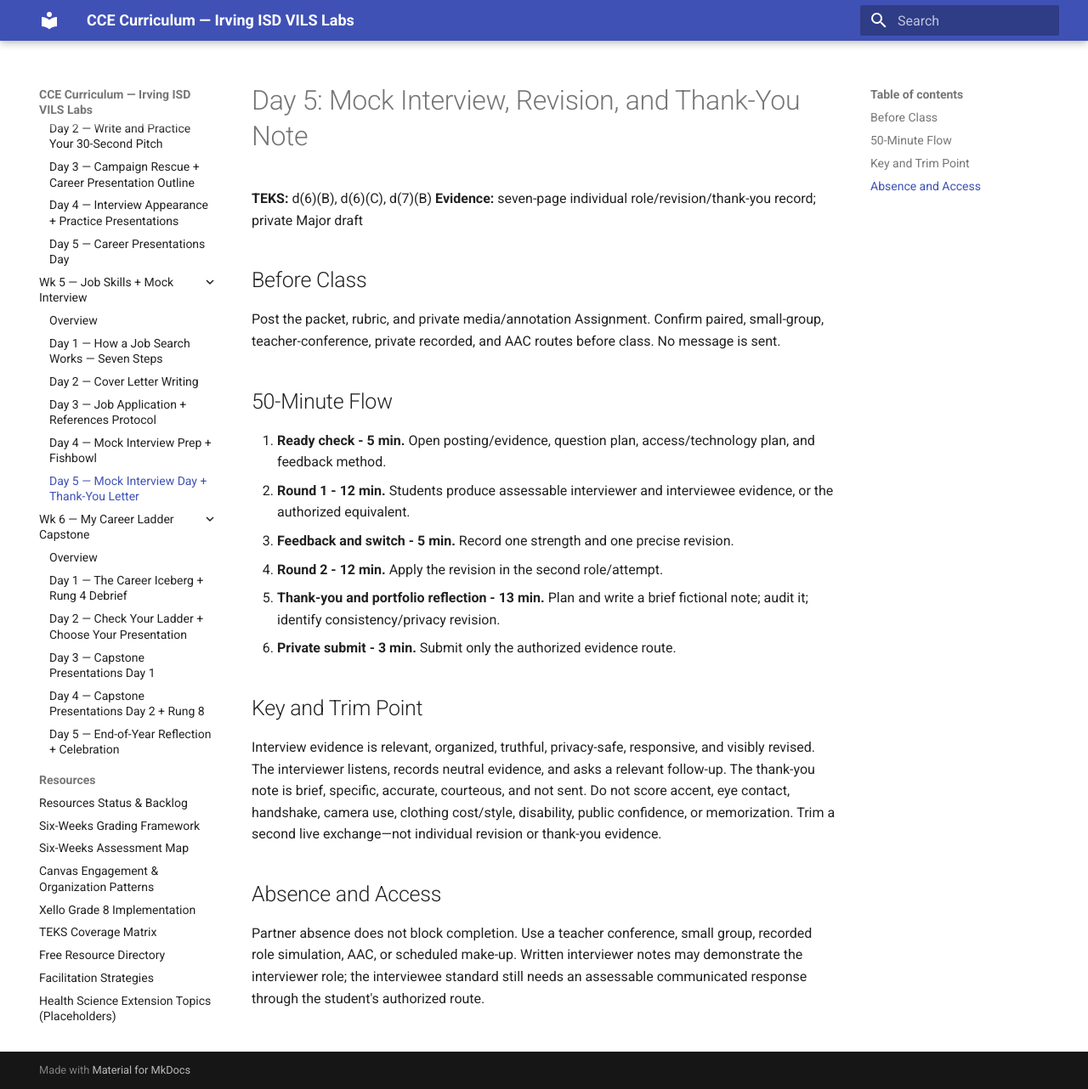
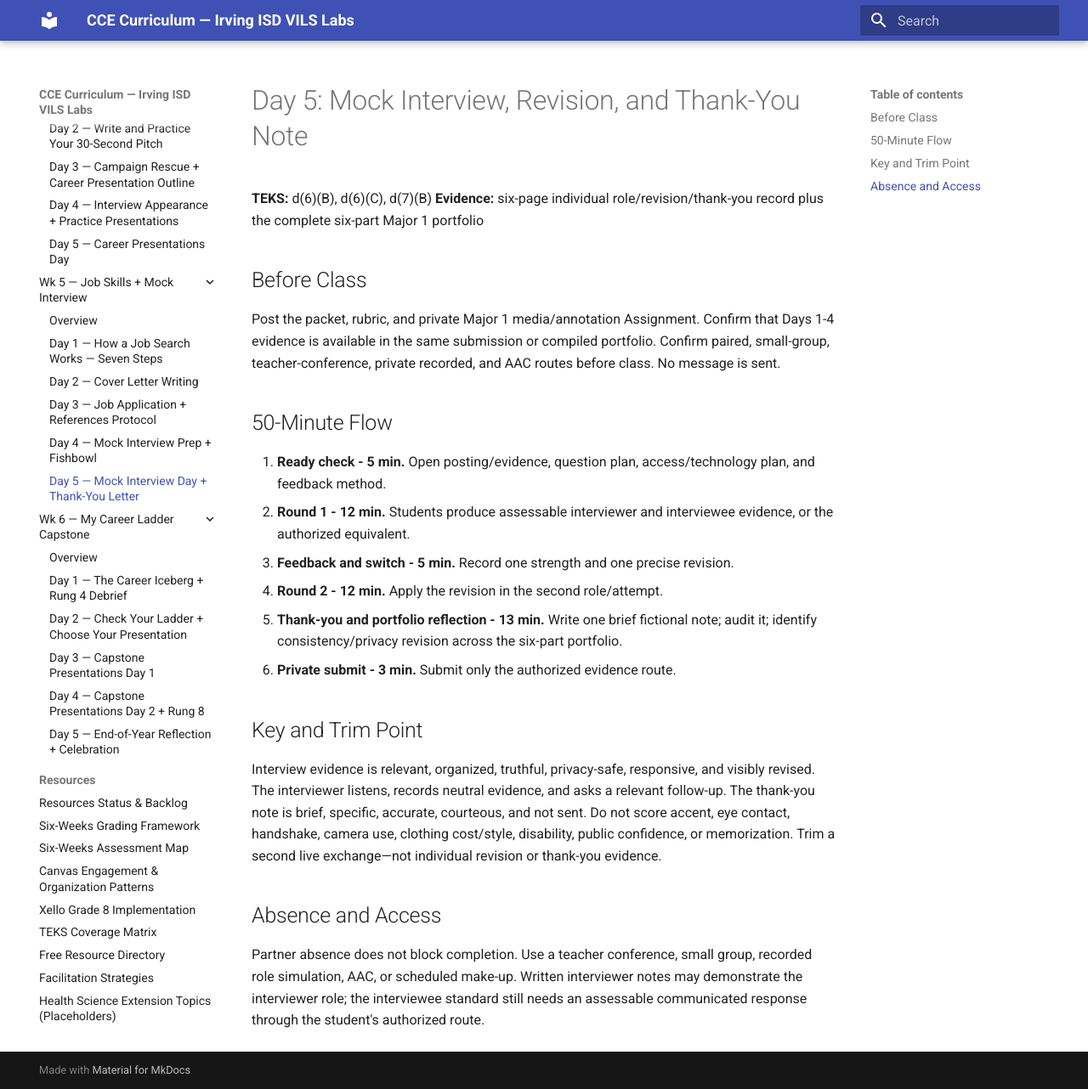
Before and after one commit to elbrielle/cce-curriculum, an MkDocs documentation site: the page built from docs/6sw/wk5-job-skills-mock-interview/day5.md, in a window 1280 px wide and 1282 px high. Shown: the whole window at 85% size. Built offline with MkDocs 1.6.1 and Material for MkDocs 9.7.7, drawn with Linux system fonts in a browser that asks for light colours; the version menu is left out.

Commit message:
Complete job skills major portfolio flow

```diff
--- a/docs/6sw/wk5-job-skills-mock-interview/day5.md
+++ b/docs/6sw/wk5-job-skills-mock-interview/day5.md
@@ -1,11 +1,11 @@
 # Day 5: Mock Interview, Revision, and Thank-You Note
 
 **TEKS:** d(6)(B), d(6)(C), d(7)(B)
-**Evidence:** seven-page individual role/revision/thank-you record; private Major draft
+**Evidence:** six-page individual role/revision/thank-you record plus the complete six-part Major 1 portfolio
 
 ## Before Class
 
-Post the packet, rubric, and private media/annotation Assignment. Confirm paired, small-group, teacher-conference, private recorded, and AAC routes before class. No message is sent.
+Post the packet, rubric, and private Major 1 media/annotation Assignment. Confirm that Days 1-4 evidence is available in the same submission or compiled portfolio. Confirm paired, small-group, teacher-conference, private recorded, and AAC routes before class. No message is sent.
 
 ## 50-Minute Flow
 
@@ -13,7 +13,7 @@ Post the packet, rubric, and private media/annotation Assignment. Confirm paired
 2. **Round 1 - 12 min.** Students produce assessable interviewer and interviewee evidence, or the authorized equivalent.
 3. **Feedback and switch - 5 min.** Record one strength and one precise revision.
 4. **Round 2 - 12 min.** Apply the revision in the second role/attempt.
-5. **Thank-you and portfolio reflection - 13 min.** Plan and write a brief fictional note; audit it; identify consistency/privacy revision.
+5. **Thank-you and portfolio reflection - 13 min.** Write one brief fictional note; audit it; identify consistency/privacy revision across the six-part portfolio.
 6. **Private submit - 3 min.** Submit only the authorized evidence route.
 
 ## Key and Trim Point
```
Also changed, not shown: docs/6sw/wk5-job-skills-mock-interview/overview.md (+2 -2 lines), 5 other files.
